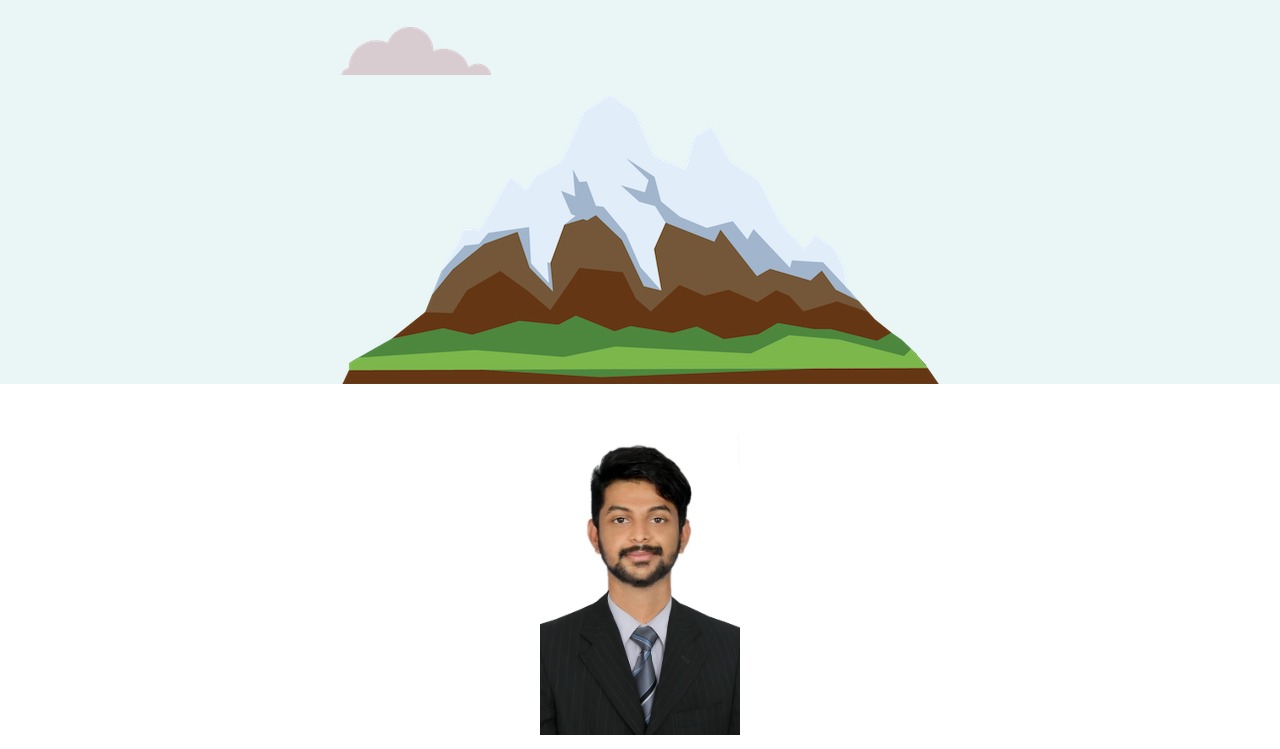
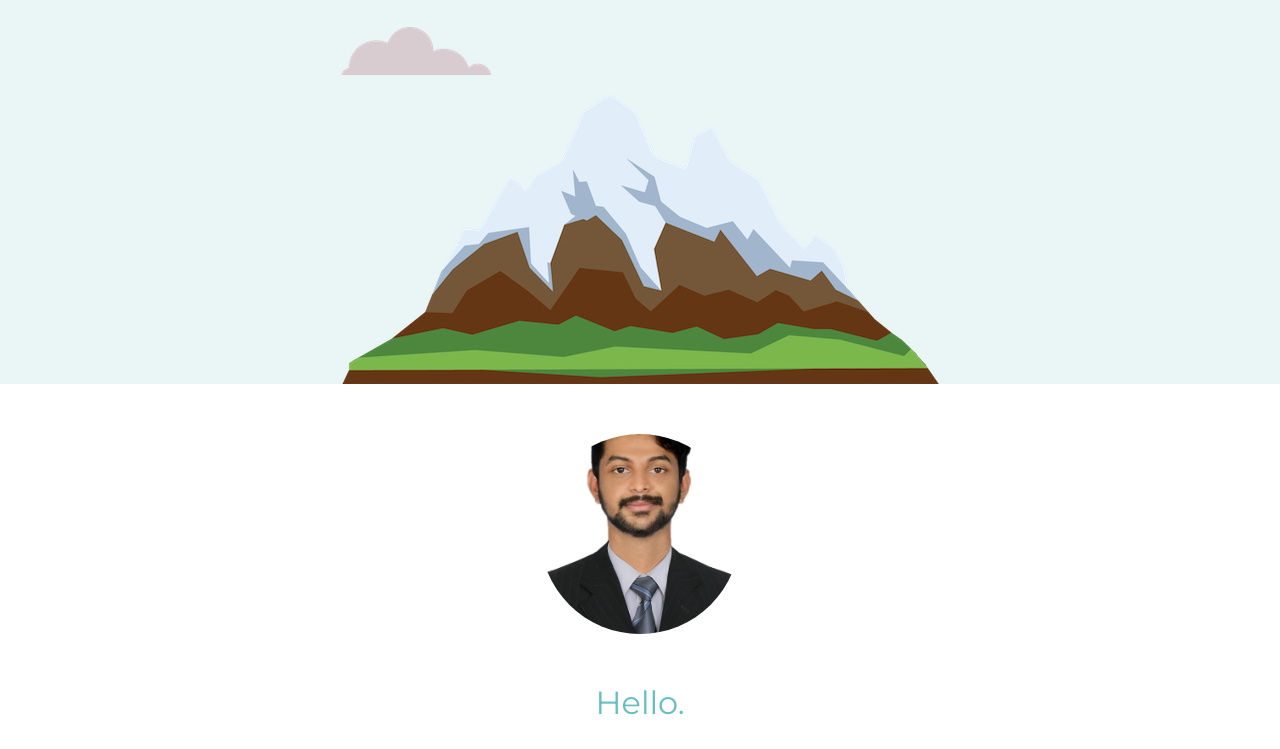
Before and after one commit to rakshithjodukallu/cv, a plain HTML site: page index.html in a window 1280 px wide. Shown: the part 203-952 px from the top of the page. Drawn offline with nearby package versions, Linux system fonts and the light colour scheme.

Commit message:
Update style.css

```diff
--- a/css/style.css
+++ b/css/style.css
@@ -83,8 +83,11 @@ a {
 }
 
 .profile img {
-    width: 200px;
+  width: 200px;
     margin-bottom: 50px;
+    border-radius: 50%;
+    height: 200px;
+    object-fit: cover;
 }
 
 .skill-row {
```
